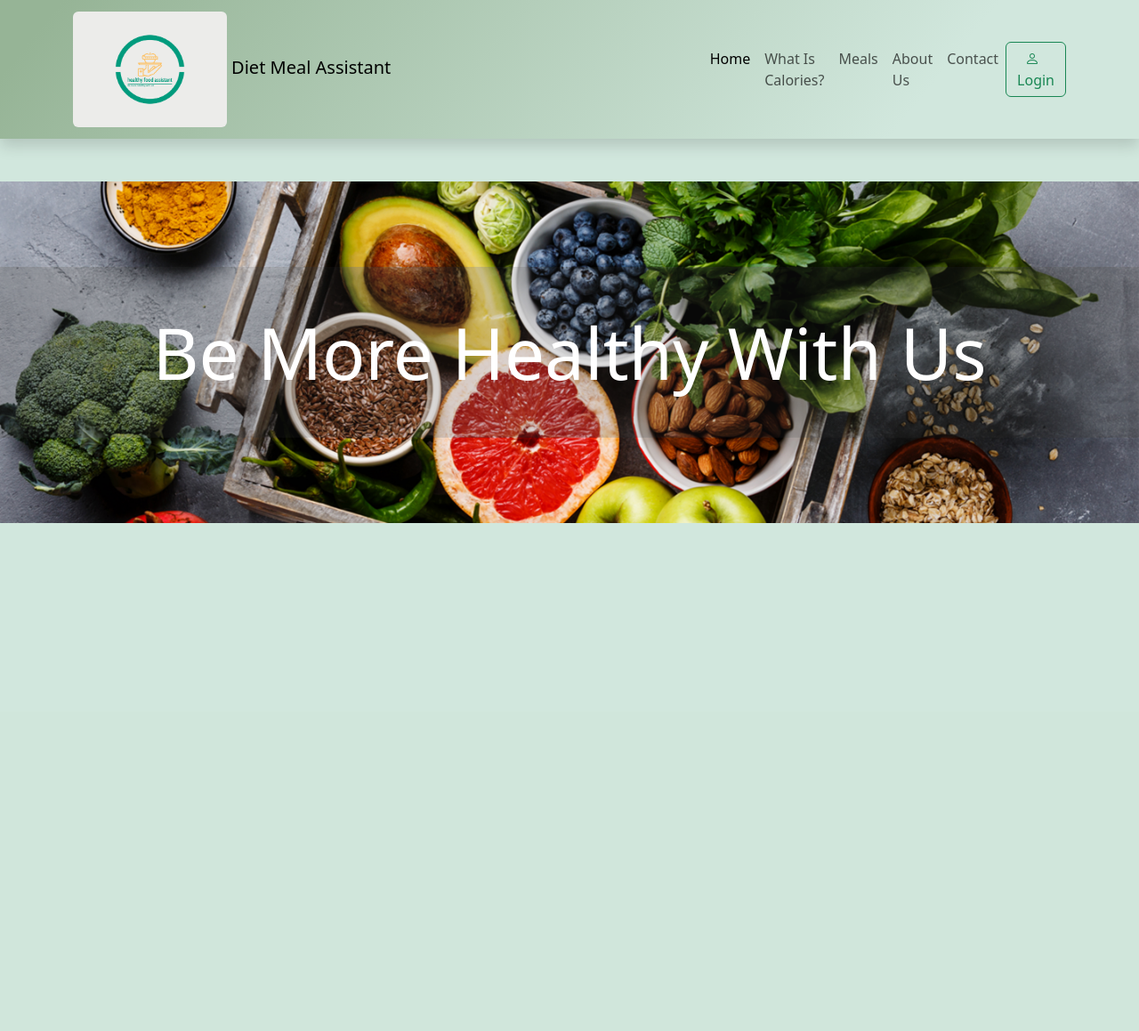
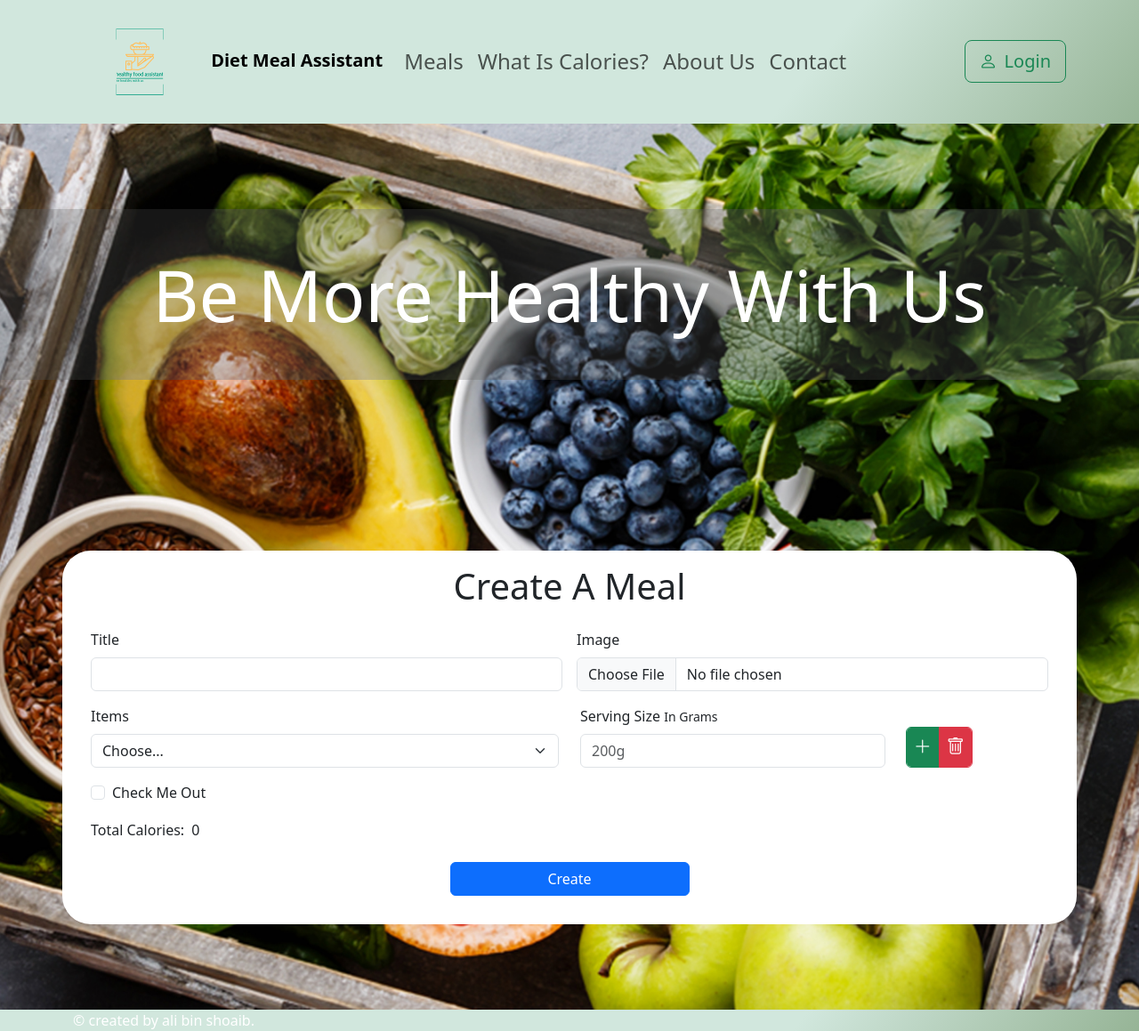
Before and after one commit to Ali-Bin-Shoaib/healthy-meal-assistant, a PHP site: page / in a window 1280 px wide. Shown: the whole page at 89% size. Before the commit the page ends 588 px from the top, so only its background shows below. Run offline with PHP 8.4, Linux system fonts and the light colour scheme; some libraries are stand-ins or nearby versions.

Commit message:
update change logo to svg and install jquery andn build create meal form

```diff
--- a/assets/css/main.css
+++ b/assets/css/main.css
@@ -1,19 +1,28 @@
-.hero-section {
+/* .hero-section { */
+/* background-image: url('../../assets/images/top-ten-foods-for-health-2x.jpg'); */
+/* background-size: cover;
+	background-position: center;
+	background-repeat: no-repeat; */
+/* } */
+.hero-text {
+	backdrop-filter: grayscale(30%);
+	background-color: rgba(94, 94, 94, 0.24);
+}
+header,
+footer {
+	background: rgb(209, 231, 221) !important;
+	background: linear-gradient(
+		129deg,
+		rgba(209, 231, 221, 1) 70%,
+		rgb(150, 180, 150) 100%
+	) !important;
+}
+footer {
+	background: #000;
+}
+main {
 	background-image: url('../../assets/images/top-ten-foods-for-health-2x.jpg');
 	background-size: cover;
 	background-position: center;
 	background-repeat: no-repeat;
 }
-.hero-section h1 {
-	backdrop-filter: grayscale(30%);
-	background-color: rgba(59, 59, 59, 0.144);
-}
-header {
-	/* background: rgb(209, 231, 221); */
-	background: linear-gradient(
-		129deg,
-		rgba(150, 180, 150,1) 5%,
-		rgba(209, 231, 221) 80%
-		/* rgb(150, 180, 150) 9% */
-	);
-}
--- a/index.html
+++ b/index.html
@@ -14,18 +14,19 @@
 		<link rel="stylesheet" href="./assets/css/main.css" />
 
 		<!-- scripts -->
+		<script src="./node_modules/jquery/dist/jquery.min.js"></script>
 		<script src="./node_modules/bootstrap/dist/js/bootstrap.bundle.js"></script>
 	</head>
-	<body class="bg-success-subtle">
-		<header class="bg-success-subtle shadow mb-5">
+	<body>
+		<header class="shadowx">
 			<nav class="navbar navbar-expand-lg text-capitalize">
 				<div class="container">
-					<a class="navbar-brand" href="./"
-						><img
-							src="./assets/images/healthy-food-assistant-high-resolution-logo.png"
+					<a class="navbar-brand" href="./">
+						<img
+							src="./assets/images/healthy-food-assistant-high-resolution-logo.svg"
 							alt="logo"
-							class="w-25 rounded" />
-						diet meal assistant</a
+							width="150" />
+						<b class="text-center">diet meal assistant</b></a
 					>
 					<button
 						class="navbar-toggler"
@@ -38,15 +39,12 @@
 						<span class="navbar-toggler-icon"></span>
 					</button>
 					<div class="collapse navbar-collapse" id="navbarContent">
-						<ul class="navbar-nav me-auto mb-2 mb-lg-0">
+						<ul class="navbar-nav me-auto mb-2 mb-lg-0 fs-4">
 							<li class="nav-item">
-								<a class="nav-link active" aria-current="page" href="./">Home</a>
+								<a class="nav-link" href="./">meals</a>
 							</li>
 							<li class="nav-item">
 								<a class="nav-link" href="./">what is calories?</a>
-							</li>
-							<li class="nav-item">
-								<a class="nav-link" href="./">meals</a>
 							</li>
 							<li class="nav-item">
 								<a class="nav-link" href="./">about us</a>
@@ -55,7 +53,7 @@
 								<a class="nav-link" href="./">contact</a>
 							</li>
 						</ul>
-						<a class="btn btn-outline-success" href="./"
+						<a class="btn btn-lg btn-outline-success px-3" href="./"
 							><i class="bi-person me-2"></i>login</a
 						>
 					</div>
@@ -63,12 +61,85 @@
 			</nav>
 		</header>
 		<main>
-			<section class="container-fluid p-0 hero-section m-0 py-5 text-capitalize">
-				<!-- <img src="./assets/images/top-ten-foods-for-health-2x.jpg" class="p-0 img-fluid" alt=""> -->
-				<h1 class="text-white display-1 text-center p-5 my-5">
+			<section class="container-fluid p-0 hero-section py-5 text-capitalize">
+				<h1 class="text-white display-1 text-center p-5 my-5 hero-text">
 					be more healthy with us
 				</h1>
 			</section>
+			<section class="container-fluid p-0 create-meal py-5 my-5 text-capitalize">
+				<div class="container text-capitalize bg-white rounded-5 p-3">
+					<h1 class="text-center">create a meal</h1>
+					<form class="row g-3 p-3">
+						<div class="col-md-6">
+							<label for="title" class="form-label">title</label>
+							<input type="text" class="form-control" id="title" />
+						</div>
+						<div class="col-md-6">
+							<label for="image" class="form-label">image</label>
+							<input type="file" class="form-control" id="image" />
+						</div>
+						<div class="col-12">
+							<div class="row items-row">
+								<div class="col-md-6">
+									<label for="items" class="form-label">items</label>
+									<select id="items" class="form-select">
+										<option selected>Choose...</option>
+										<option>chicken</option>
+										<option>meat</option>
+										<option>onion</option>
+										<option>tomato</option>
+										<option>rise</option>
+									</select>
+								</div>
+								<div class="col-md-4">
+									<label for="serving-size" class="form-label"
+										>serving size <small>in grams</small></label
+									>
+									<input
+										type="number"
+										class="form-control"
+										id="serving-size"
+										placeholder="200g" />
+								</div>
+								<div class="col-md-1 btn-group pt-4">
+									<label for="serving-size" class="form-label pb-3"></label>
+									<button
+										type="button"
+										class="btn btn-success form-control btn-sm fs-5 fw-bolder rounded-start">
+										<i class="bi-plus-lg"></i>
+									</button>
+									<label for="serving-size" class="form-label pb-3"></label>
+									<button
+										type="button"
+										class="btn btn-danger form-control btn-sm fs-5 fw-bolder rounded-end">
+										<i class="bi-trash"></i>
+									</button>
+								</div>
+							</div>
+						</div>
+						<div class="col-12">
+							<div class="form-check">
+								<input class="form-check-input" type="checkbox" id="gridCheck" />
+								<label class="form-check-label" for="gridCheck"> Check me out </label>
+							</div>
+						</div>
+						<div class="col-md-12">
+							<label for="total-calories" class="form-label me-1"
+								>total calories:</label
+							>
+							<label id="total-calories" class="form-label">0</label>
+						</div>
+						<div class="col-12 text-center">
+							<button type="submit" class="btn btn-primary text-capitalize w-25">
+								create
+							</button>
+						</div>
+					</form>
+				</div>
+			</section>
+			<footer>
+				<div class="container text-white">&copy; created by ali bin shoaib.</div>
+			</footer>
 		</main>
 	</body>
 </html>
--- a/package.json
+++ b/package.json
@@ -1,6 +1,7 @@
 {
   "dependencies": {
     "bootstrap": "^5.3.2",
-    "bootstrap-icons": "^1.11.2"
+    "bootstrap-icons": "^1.11.2",
+    "jquery": "^3.7.1"
   }
 }
```
Also changed, not shown: assets/images/healthy-food-assistant-high-resolution-logo.png (deleted), assets/images/healthy-food-assistant-high-resolution-logo.svg (added), assets/images/istockphoto-1409236261-1024x1024.jpg (deleted), 1 other file.
